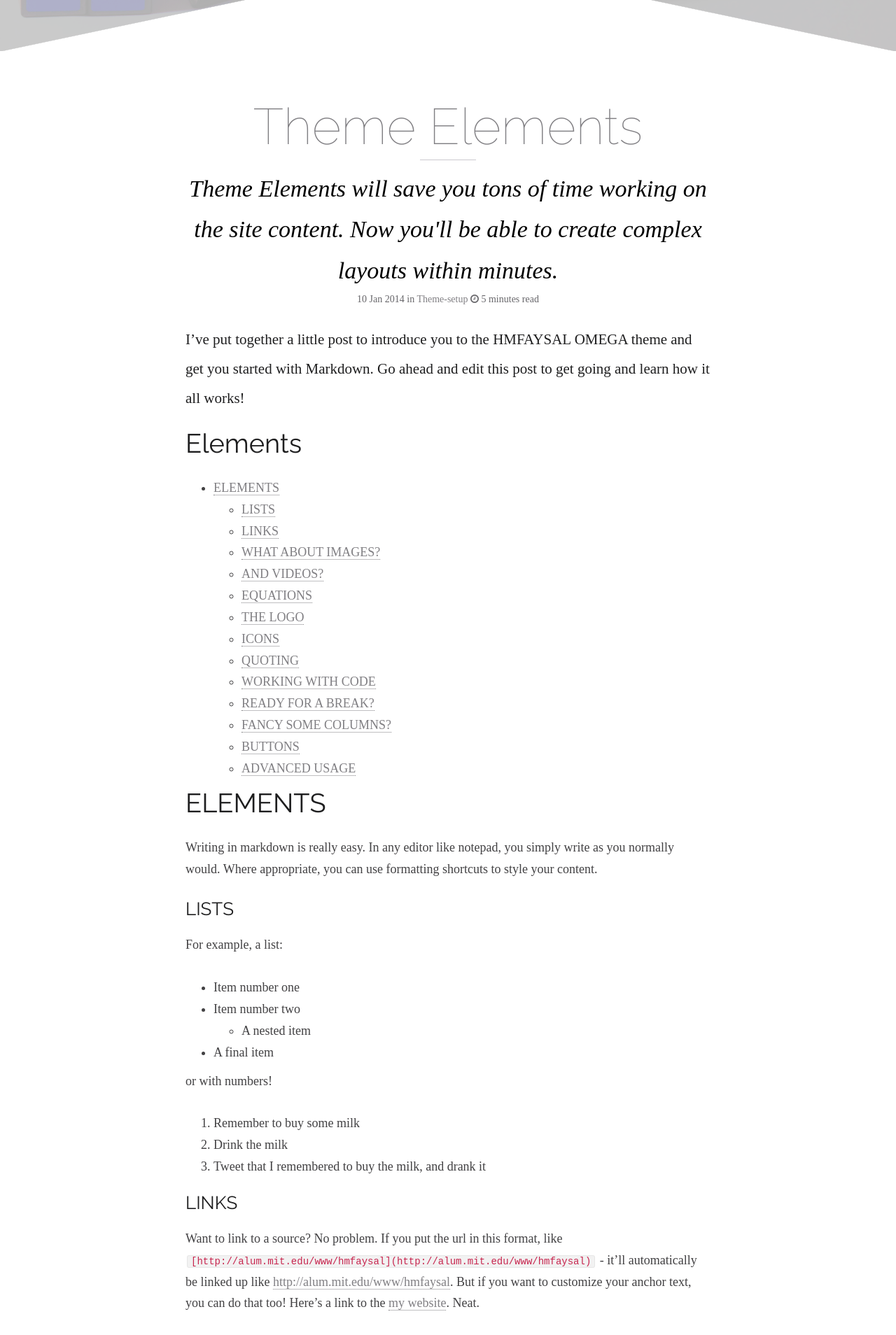
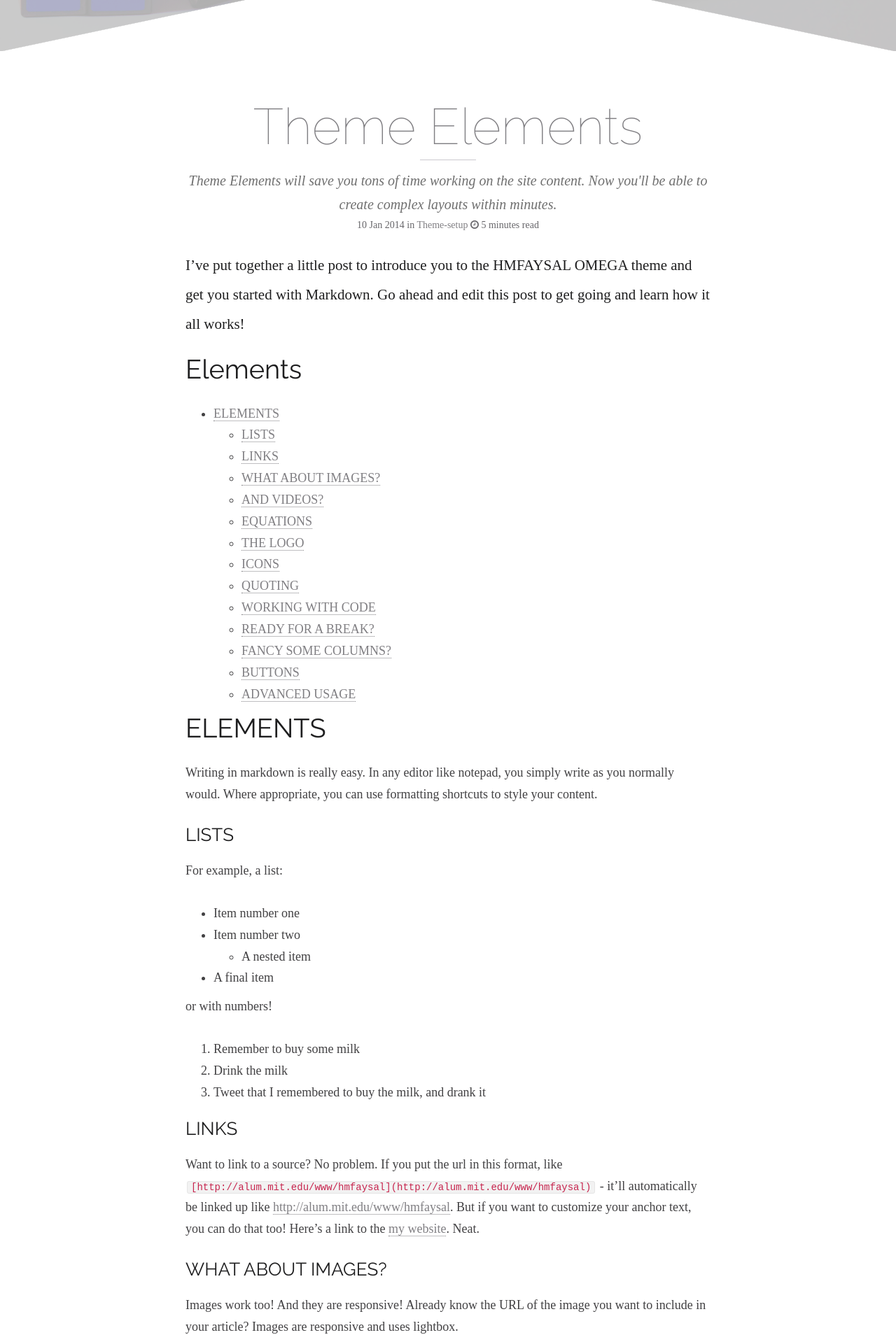
Before and after one commit to Boukyaku/Westside, a Jekyll site: the page built from _posts/2014-01-10-theme-elements.md, in a window 1280 px wide. Shown: the part 467-2375 px from the top of the page at 70% size. Built offline with Jekyll 4.4.1, drawn with Linux system fonts in a browser that asks for light colours; nearby versions of some CDN libraries; comment, search, counter and statistics services are not loaded.

Commit message:
bug fixes 1.2.2
font,slice

```diff
--- a/assets/css/style.css
+++ b/assets/css/style.css
@@ -395,10 +395,10 @@
   color: #807f83;
 }
 .post-subhead {
-  color: #000;
+  color: #6F6F6F;
   font-family: "微软雅黑", light;
   font-style:italic;
-  font-size: 34px;
+  font-size: 20px;
   text-align: center;
 }
 .post-info {
@@ -763,13 +763,13 @@
 /* THEME FONTS */
 /* ----------- */
 body {
-  font-family: '微软雅黑', serif;
+  font-family: '微软雅黑';
 }
 body input,
 body textarea,
 body .btn,
 body button {
-  font-family: '微软雅黑', serif;
+  font-family: '微软雅黑';
 }
 .lighter {
   font-weight: 200 !important;
--- a/index.html
+++ b/index.html
@@ -417,7 +417,7 @@
 	                <div class="post-body bordered-bottom">
 	                {% assign excerptsize = post.excerpt | number_of_words %}
 	                {% if excerptsize <= 100 and excerptsize >= 50 %}<p class = "lead">{{ post.excerpt | strip_html }}&hellip;</p>{% else %}
-	                    <p>{{ post.content | strip_html | slice:100 }}&hellip;</p>{% endif %}
+	                    <p>{{ post.content | strip_html | slice:30 }}&hellip;</p>{% endif %}
 	                    <div class="text-center">
 	                    {% if post.description %}
 		                <a href="{{ site.url }}{{ post.url }}" data-toggle="tooltip" title="{{ post.description }}" class="more-link btn btn-danger btn-large">
```
